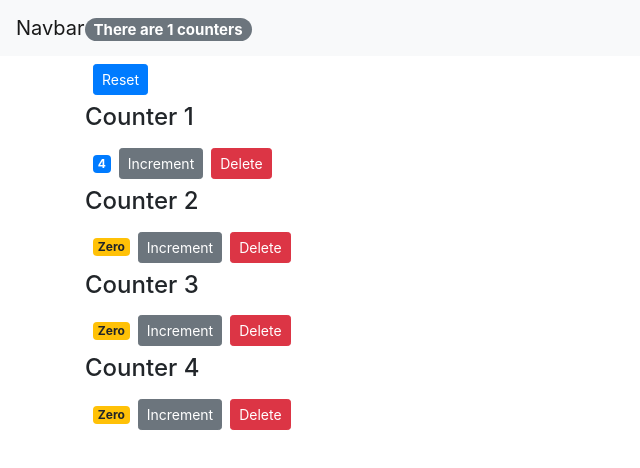
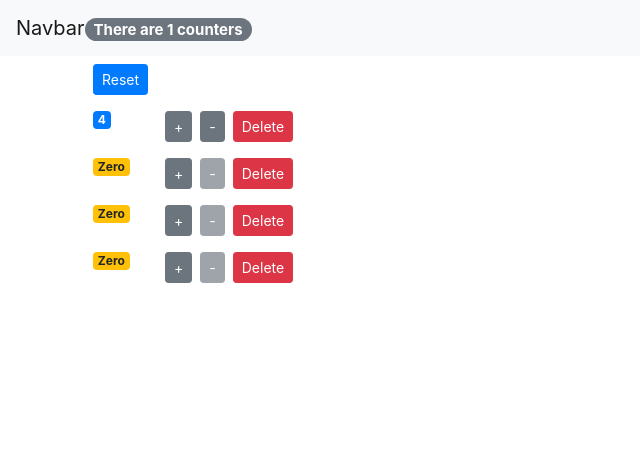
Before and after one commit to damienteo/react-app-practical, a React (Create React App) app: page / in a window 1280 px wide. Shown: the top 468 px of the page, without its empty margins (0-640 px from the left). Built offline with nearby package versions, Linux system fonts and the light colour scheme.

Commit message:
decrement button

```diff
--- a/src/App.jsx
+++ b/src/App.jsx
@@ -37,6 +37,13 @@ class App extends React.Component {
     this.setState({ counters });
   };
 
+  handleDecrement = counter => {
+    const counters = [...this.state.counters];
+    const index = counters.indexOf(counter);
+    counters[index].value--;
+    this.setState({ counters });
+  };
+
   handleDelete = counterId => {
     console.log(counterId);
     const counters = this.state.counters.filter(c => c.id !== counterId);
@@ -53,6 +60,7 @@ class App extends React.Component {
             counters={counters}
             onReset={this.handleReset}
             onIncrement={this.handleIncrement}
+            onDecrement={this.handleDecrement}
             onDelete={this.handleDelete}
           />
         </main>
--- a/src/components/counter.jsx
+++ b/src/components/counter.jsx
@@ -20,22 +20,32 @@ class Counter extends Component {
     const { id, value } = this.props.counter;
 
     return (
-      <React.Fragment>
-        {this.props.children}
+      <div className="row">
+        <div className="col-1">
           <span className={this.getBadgeClasses()}>{this.formatCount()}</span>
+        </div>
+        <div>
           <button
             onClick={() => this.props.onIncrement(this.props.counter)}
             className="btn btn-secondary btn-sm"
           >
-          Increment
+            +
+          </button>
+          <button
+            onClick={() => this.props.onDecrement(this.props.counter)}
+            className="btn btn-secondary btn-sm m-2"
+            disabled={this.props.counter.value === 0 ? "disable" : ""}
+          >
+            -
           </button>
           <button
             onClick={() => this.props.onDelete(id)}
-          className="btn btn-danger btn-sm m-2"
+            className="btn btn-danger btn-sm"
           >
             Delete
           </button>
-      </React.Fragment>
+        </div>
+      </div>
     );
   }
 
--- a/src/components/counters.jsx
+++ b/src/components/counters.jsx
@@ -4,7 +4,7 @@ import Counter from "./counter";
 class Counters extends Component {
   render() {
     return (
-      <React.Fragment>
+      <div>
         <button
           onClick={this.props.onReset}
           className="btn btn-primary btn-sm m-2"
@@ -16,12 +16,13 @@ class Counters extends Component {
             key={counter.id}
             counter={counter}
             onIncrement={this.props.onIncrement}
+            onDecrement={this.props.onDecrement}
             onDelete={this.props.onDelete}
           >
             <h4>Counter {counter.id}</h4>
           </Counter>
         ))}
-      </React.Fragment>
+      </div>
     );
   }
 }
```
Lines whose indentation alone changed are shown as unchanged.
